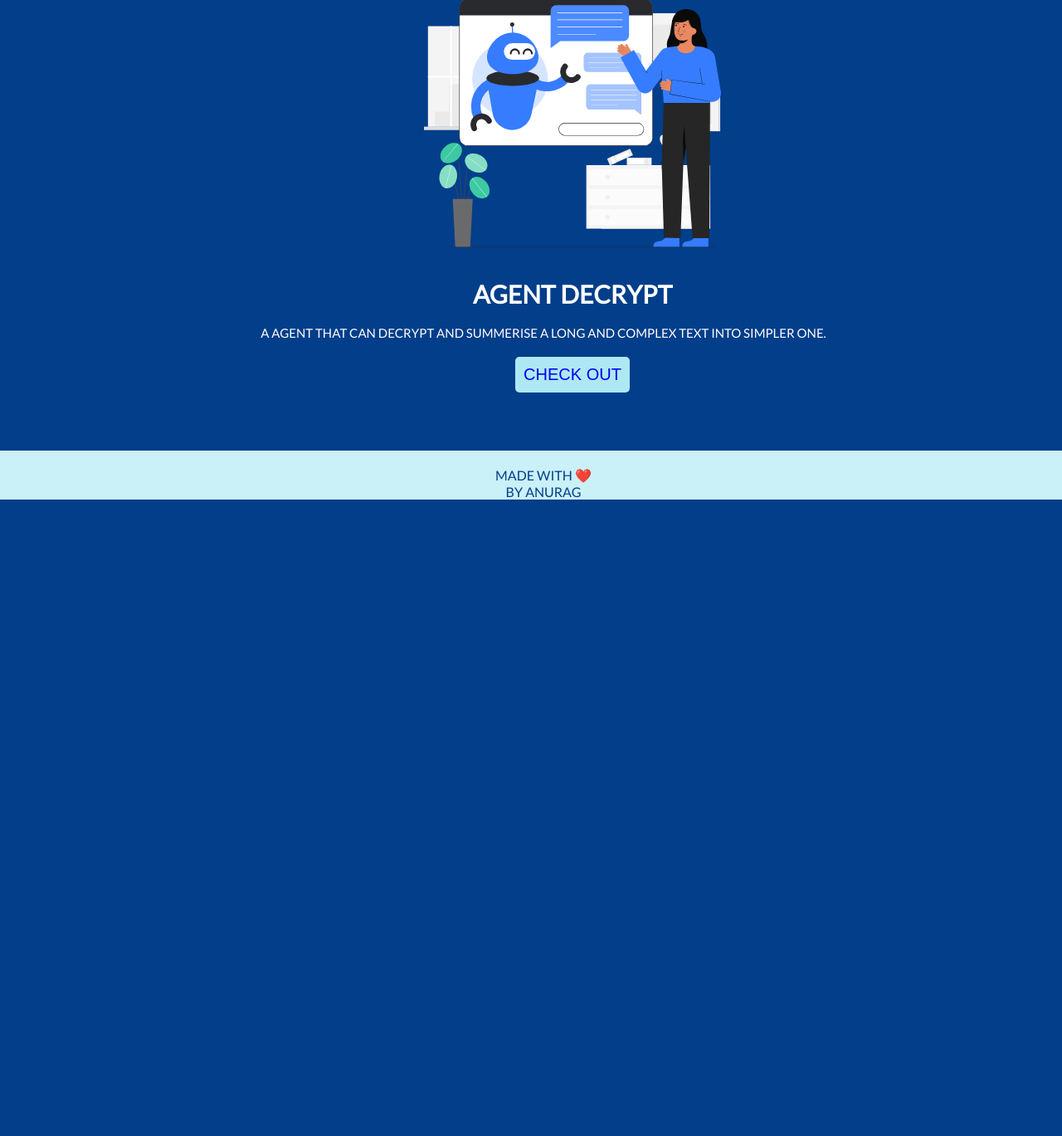
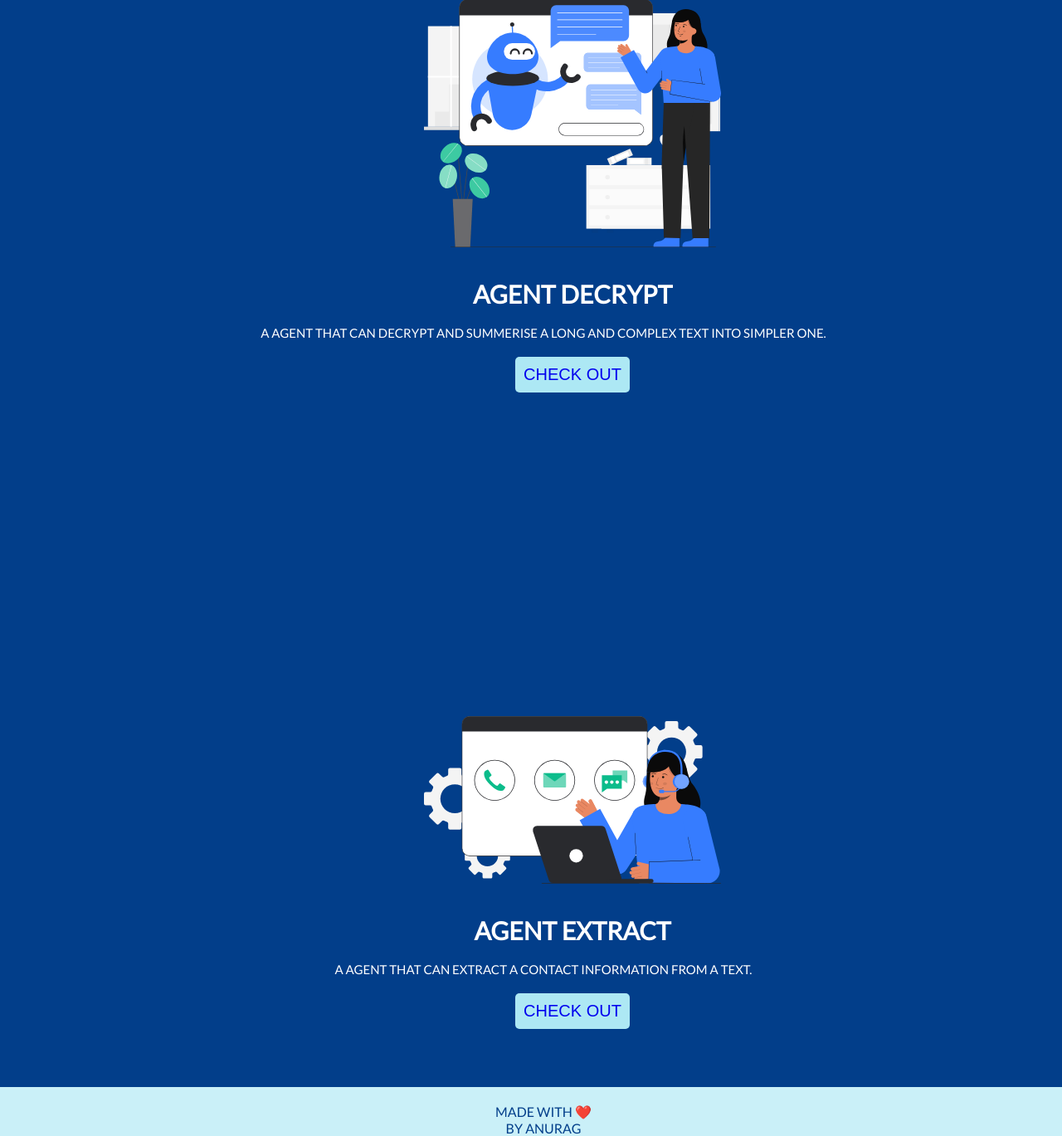
Before and after one commit to Anurag30112003/Open-Agent, a Flask app: page / in a window 1280 px wide; the page is wider, and only the part inside the window is pictured. Shown: the part 2445-3814 px from the top of that part at 83% size. Before the commit the page ends 3047 px from the top of that part, so only its background shows below. Run offline with Flask 2, Linux system fonts and the light colour scheme.

Commit message:
finishing

```diff
--- a/templates/base.html
+++ b/templates/base.html
@@ -9,6 +9,7 @@
 <link rel="preconnect" href="https://fonts.gstatic.com" crossorigin>
 <link href="https://fonts.googleapis.com/css2?family=Lato&display=swap" rel="stylesheet">
     <link rel="stylesheet" href="{{ url_for('static', filename='style.css') }}">
+    <link rel="icon" href="{{url_for('static',filename='img/favicon/favicon.ico')}}" type="image/x-icon" />
 </head>
 <body>
     <nav class="navbar">
--- a/templates/index.html
+++ b/templates/index.html
@@ -17,6 +17,7 @@
         <image src="{{ url_for('static', filename='img/gun2.png') }}" alt="agent" class="gun2">
     </div>
     </section>
+
 
     <section class="f">
         <div class="feat">
@@ -54,8 +55,19 @@
         </p>
         <button class="button2" ><a href="{{ url_for('simple') }}">Check Out</a></button>
     </div>
+<div class="card3">
+    <img src="{{ url_for('static', filename='img/Contact.svg') }}" alt="agent" class="agent3">
+    <h1 class="card-title3">
+        Agent Extract
+    </h1>
+    <p class="card-text3">
+        A agent that can extract a contact information from a text.
+    </p>
+    <button class="button2" ><a href="{{ url_for('extract') }}">Check Out</a></button>
+</div>
 </section>
 </body>
+
 
 <footer class="footer1"> Made with ❤️ <br>
     by <a href="https://github.com/Anurag30112003/"> anurag </a></footer>
```
Also changed, not shown: static/img/Contact.svg (added), static/img/favicon.ico (added), static/img/faviicon/android-chrome-192x192.png (added), static/img/faviicon/android-chrome-512x512.png (added), static/img/faviicon/apple-touch-icon.png (added), static/img/faviicon/favicon-16x16.png (added), static/img/faviicon/favicon-32x32.png (added), static/img/faviicon/favicon.ico (added), static/img/faviicon/site.webmanifest (added), static/img/icons8-agent-100.png (added), static/img/we.png (added), 1 other file.
